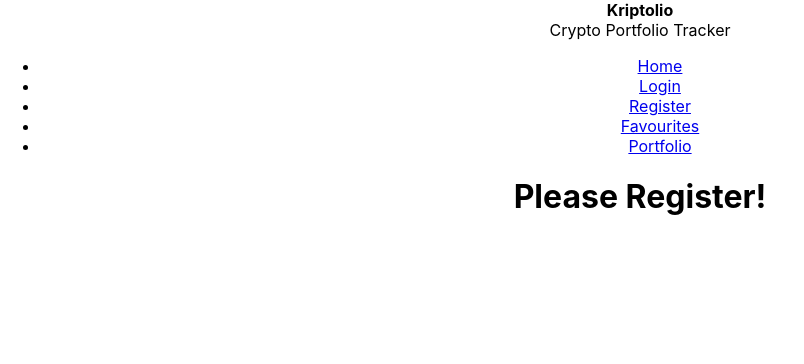
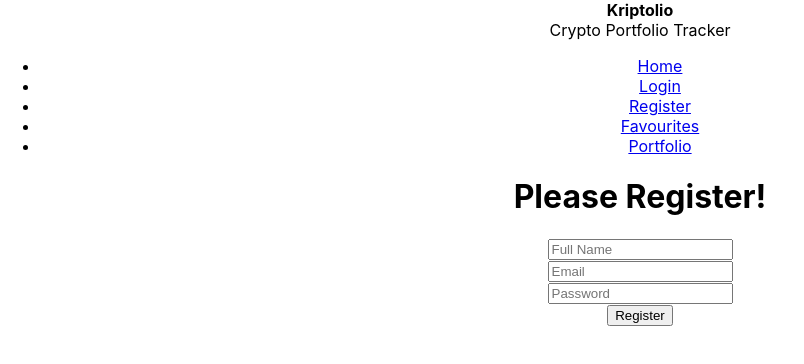
Before and after one commit to randomkmr/kriptolio, a React (Create React App) app in the folder frontend/: page /register in a window 1280 px wide. Shown: the top 364 px of the page, without its empty margins (0-804 px from the left). Built offline with nearby package versions, Linux system fonts and the light colour scheme.

Commit message:
Frontend: Register Form implemented

```diff
--- a/frontend/src/pages/RegisterPage.jsx
+++ b/frontend/src/pages/RegisterPage.jsx
@@ -1,7 +1,35 @@
-import React from "react";
+import React, { useState } from "react";
 
 export const RegisterPage = () => {
+    const [full_name, setName] = useState('');
+    const [email, setEmail] = useState('');
+    const [password, setPassword] = useState('');
+
     return (
-        <h1>Please Register!</h1>
+        <form action="/register" method="POST">
+            <h1>Please Register!</h1>
+            <div><input type="text" placeholder="Full Name" value={full_name} onChange={e => setName(e.target.value)} /></div>
+            <div><input type="email" placeholder="Email" value={email} onChange={e => setEmail(e.target.value)} /></div>
+            <div><input type="password" placeholder="Password" value={password} onChange={e => setPassword(e.target.value)} /></div>
+            <button type="submit" onClick={async (e) => {
+                e.preventDefault();
+                try {
+                    let response = await fetch("http://localhost:5000/register", {
+                        method: "POST",
+                        headers: {
+                            'Accept': 'application/json',
+                            'Content-Type': 'application/json'
+                        },
+                        body: JSON.stringify({
+                            full_name: full_name,
+                            email: email,
+                            password: password,
+                        }),
+                    });
+                } catch (err) {
+                    console.log(err);
+                }
+            }}>Register</button>
+        </form>
     )
 }
```
